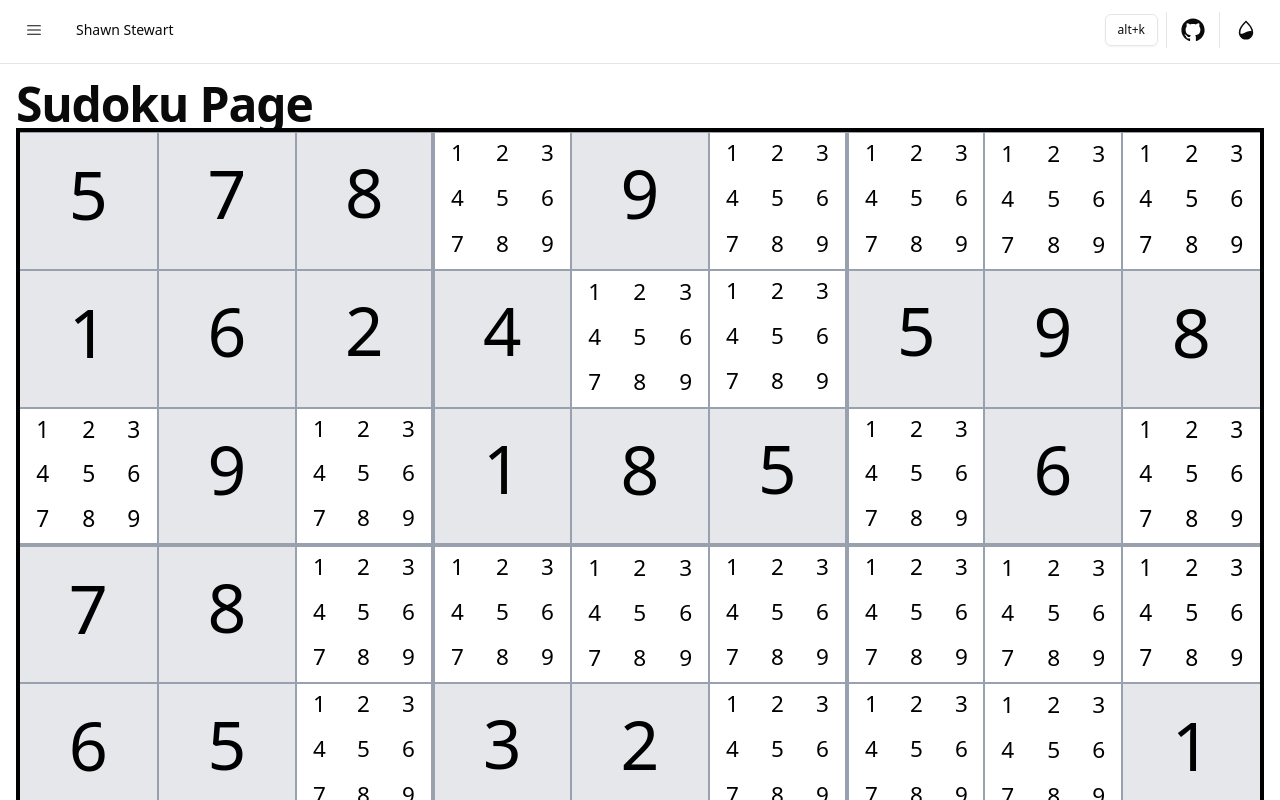
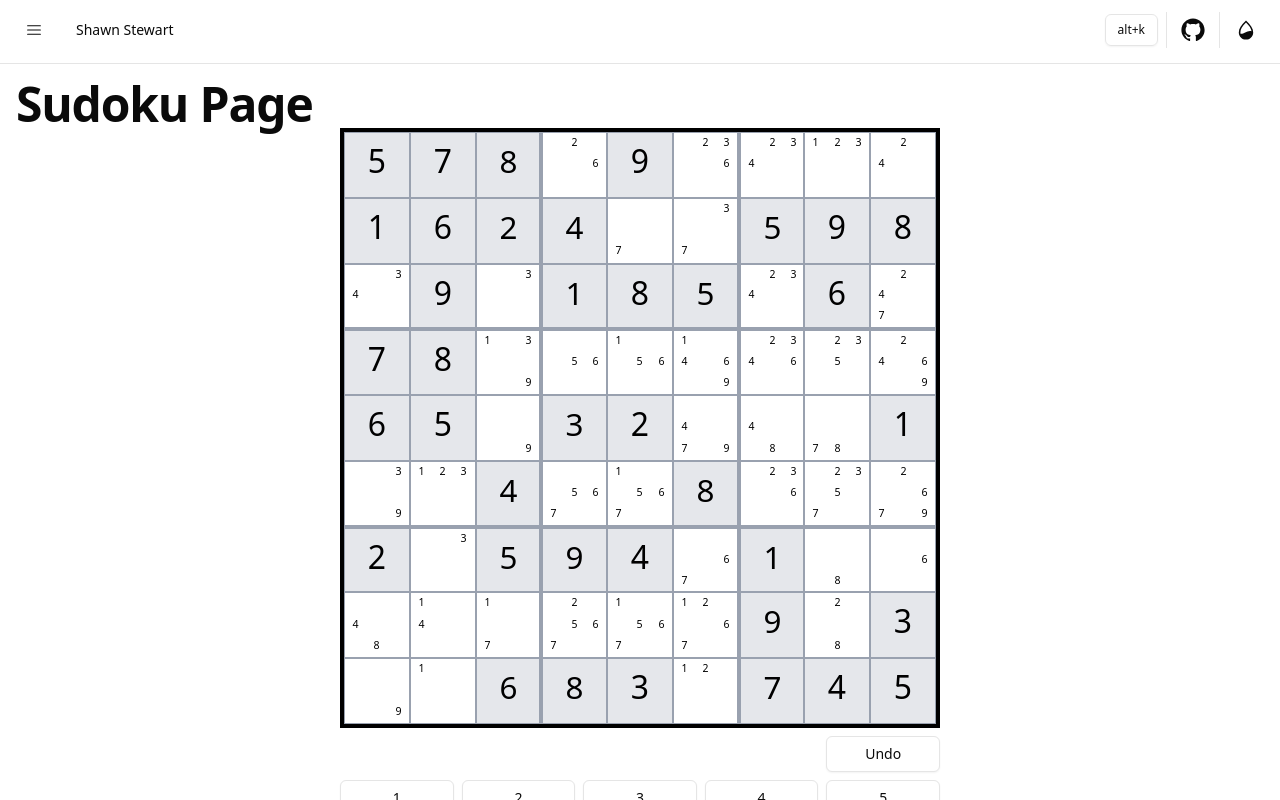
Before and after one commit to ShawnStewart/shawnstewart.github.io, a React (Vite) app: page /sudoku in a window 1280 px wide. Shown: the top 800 px of the page. Built offline with nearby package versions, Linux system fonts and the light colour scheme.

Commit message:
feat: cell candidates - track candidates with bitmask - add candidates bitmask helpers - automatically set valid candidates on board initialization - render candidates on cell tile

```diff
--- a/src/projects/Sudoku/Candidates.tsx
+++ b/src/projects/Sudoku/Candidates.tsx
@@ -1,17 +1,11 @@
+import { type CandidateMask, candidateMaskToList } from './helpers/candidates';
 import { Number } from './Number';
 
-export function Candidates() {
-  return (
-    <>
-      <Number>1</Number>
-      <Number>2</Number>
-      <Number>3</Number>
-      <Number>4</Number>
-      <Number>5</Number>
-      <Number>6</Number>
-      <Number>7</Number>
-      <Number>8</Number>
-      <Number>9</Number>
-    </>
-  );
+interface Props {
+  candidateMask: CandidateMask;
 }
+
+export function Candidates({ candidateMask }: Props) {
+  const candidates = candidateMaskToList(candidateMask);
+  return candidates.map((candidate) => <Number key={candidate}>{candidate}</Number>);
+}
--- a/src/projects/Sudoku/CellTile.tsx
+++ b/src/projects/Sudoku/CellTile.tsx
@@ -11,9 +11,9 @@ interface Props {
 }
 
 export function CellTile({ cell, focusedCell, handleFocus }: Props) {
-  const { blockId, column, readOnly, row, value } = cell;
+  const { blockId, column, readOnly, row, value, solutionCandidates } = cell;
 
-  const showCandidates = !value;
+  const showCandidates = !value && !!solutionCandidates;
   const isRelatedToFocusedCell =
     blockId === focusedCell?.blockId || column === focusedCell?.column || row === focusedCell?.row;
   const isFocusedCell = column === focusedCell?.column && row === focusedCell.row;
@@ -21,23 +21,24 @@ export function CellTile({ cell, focusedCell, handleFocus }: Props) {
 
   const className = cn(
     'aspect-square',
-    'border-[.5px] border-gray-400',
-    'grid grid-cols-3 grid-rows-3',
-    /* eslint-disable sort-keys-fix/sort-keys-fix */
+    'border-[.5px]  border-gray-400',
     {
-      'bg-yellow-100': isRelatedToFocusedCell,
-      'bg-gray-200': readOnly,
-      'bg-orange-400': isFocusedCell || isFocusedCellValue,
+      flex: !showCandidates,
+      'grid grid-cols-3 grid-rows-3': showCandidates,
     },
-    /* eslint-enable sort-keys-fix/sort-keys-fix */
+
+    { 'bg-yellow-100': isRelatedToFocusedCell },
+    { 'bg-gray-200': readOnly },
+    { 'bg-orange-400': isFocusedCell || isFocusedCellValue },
     'nth-[3n]:border-r-2',
     'nth-[3n+1]:border-l-2',
-    'nth-[9n]:border-r-0',
-    'nth-[9n+1]:border-l-0',
+    'nth-[9n]:border-r-[1px]',
+    'nth-[9n+1]:border-l-[1px]',
     'nth-[n+19]:nth-[-n+27]:border-b-2',
     'nth-[n+28]:nth-[-n+36]:border-t-2',
     'nth-[n+46]:nth-[-n+54]:border-b-2',
     'nth-[n+55]:nth-[-n+63]:border-t-2',
+    'select-none',
   );
 
   function handleClick() {
@@ -46,9 +47,9 @@ export function CellTile({ cell, focusedCell, handleFocus }: Props) {
 
   return (
     <div className={className} onClick={handleClick}>
-      {showCandidates && <Candidates />}
+      {showCandidates && <Candidates candidateMask={solutionCandidates} />}
       {value && (
-        <div className="col-span-3 row-span-3">
+        <div className="w-full">
           <Number>{value}</Number>
         </div>
       )}
--- a/src/projects/Sudoku/GameBoard.tsx
+++ b/src/projects/Sudoku/GameBoard.tsx
@@ -13,7 +13,7 @@ export function GameBoard() {
   }
 
   return (
-    <div className="grid aspect-square w-full grid-cols-9 grid-rows-9 border-4 border-black bg-white dark:border-gray-400">
+    <div className="grid-cols-sudoku grid-rows-sudoku grid aspect-square w-full border-4 border-black bg-white dark:border-gray-400">
       {board.map((row, rowIdx) =>
         row.map((cell, colIdx) => (
           <CellTile
--- a/src/projects/Sudoku/Sudoku.tsx
+++ b/src/projects/Sudoku/Sudoku.tsx
@@ -5,7 +5,7 @@ import { SudokuProvider } from './SudokuContext';
 export function Sudoku() {
   return (
     <SudokuProvider>
-      <div className="flex flex-col gap-2">
+      <div className="mx-auto flex max-w-[600px] flex-col gap-2">
         <GameBoard />
         <Controls />
       </div>
--- a/src/projects/Sudoku/SudokuContext.tsx
+++ b/src/projects/Sudoku/SudokuContext.tsx
@@ -1,17 +1,21 @@
 import type { ReactNode } from 'react';
 import { createContext, useContext, useState } from 'react';
 
+import { ALL_CANDIDATES, type CandidateMask } from './helpers/candidates';
+import { eliminateCandidates } from './helpers/solver';
 import { puzzle } from './puzzle';
 
 export interface SudokuCell {
   blockId: number;
   column: number;
   row: number;
+  solutionCandidates: CandidateMask;
+  readOnly: boolean;
+  userCandidates: CandidateMask;
   value: number | null;
-  readOnly: boolean;
 }
 
-type SudokuBoard = SudokuCell[][]; // 9x9 grid
+export type SudokuBoard = SudokuCell[][]; // 9x9 grid
 
 interface SudokuContextType {
   board: SudokuBoard;
@@ -32,6 +36,8 @@ function _getBlankBoard(): SudokuBoard {
         column,
         readOnly: false,
         row,
+        solutionCandidates: 0,
+        userCandidates: 0,
         value: null,
       };
     }),
@@ -39,17 +45,23 @@ function _getBlankBoard(): SudokuBoard {
 }
 
 function getPuzzle(): SudokuBoard {
-  return puzzle.map((r, row) =>
+  let board = puzzle.map((r, row) =>
     r.map(
       (value, column): SudokuCell => ({
         blockId: getBlockId({ column, row }),
         column,
         readOnly: !!value,
         row,
+        solutionCandidates: ALL_CANDIDATES,
+        userCandidates: 0,
         value: value || null,
       }),
     ),
   );
+
+  board = eliminateCandidates(board);
+
+  return board;
 }
 
 const SudokuContext = createContext<SudokuContextType | undefined>(undefined);
--- /dev/null
+++ b/src/projects/Sudoku/helpers/candidates.ts
@@ -0,0 +1,40 @@
+/**
+ * Bitmask representing numbers 1-9 true/false
+ * @example
+ * (base 10)   5 = 000000101 (base 2) // candidates 1 & 3
+ * (base 10) 480 = 111100000 (base 2) // candidates 9, 8, 7, & 6
+ */
+export type CandidateMask = number;
+
+// left shift 9: -> 1000000000
+// subtract 1:   -> 0111111111 (9 bits of 1)
+export const ALL_CANDIDATES = (1 << 9) - 1;
+
+export function hasCandidate(mask: CandidateMask, num: number) {
+  const numMask = 1 << (num - 1);
+  return (mask & numMask) !== 0;
+}
+
+export function toggleCandidate(mask: CandidateMask, num: number) {
+  const numMask = 1 << (num - 1);
+  return mask ^ numMask;
+}
+
+export function addCandidate(mask: CandidateMask, num: number) {
+  const numMask = 1 << (num - 1);
+  return mask | numMask;
+}
+
+export function removeCandidate(mask: CandidateMask, num: number) {
+  const numMask = 1 << (num - 1);
+  return mask & ~numMask;
+}
+
+export function candidateMaskToList(mask: CandidateMask) {
+  const result: (number | null)[] = [];
+  for (let i = 0; i < 9; i++) {
+    const numMask = 1 << i;
+    result.push(mask & numMask ? i + 1 : null);
+  }
+  return result;
+}
--- /dev/null
+++ b/src/projects/Sudoku/helpers/solver.ts
@@ -0,0 +1,42 @@
+import type { SudokuBoard } from '../SudokuContext';
+import type { CandidateMask } from './candidates';
+
+export function eliminateCandidates(board: SudokuBoard) {
+  return board.map((row, r) =>
+    row.map((cell, c) => {
+      if (cell.value !== null) {
+        cell.solutionCandidates = 0;
+        return cell;
+      }
+
+      let usedMask: CandidateMask = 0;
+
+      // Row
+      for (let col = 0; col < 9; col++) {
+        const val = board[r][col].value;
+        if (val) usedMask |= 1 << (val - 1);
+      }
+
+      // Column
+      for (let row = 0; row < 9; row++) {
+        const val = board[row][c].value;
+        if (val) usedMask |= 1 << (val - 1);
+      }
+
+      // Block
+      const br = Math.floor(r / 3) * 3;
+      const bc = Math.floor(c / 3) * 3;
+      for (let rr = br; rr < br + 3; rr++) {
+        for (let cc = bc; cc < bc + 3; cc++) {
+          const val = board[rr][cc].value;
+          if (val) usedMask |= 1 << (val - 1);
+        }
+      }
+
+      return {
+        ...cell,
+        solutionCandidates: cell.solutionCandidates & ~usedMask,
+      };
+    }),
+  );
+}
--- a/tailwind.config.js
+++ b/tailwind.config.js
@@ -55,6 +55,12 @@ export default {
           5: 'hsl(var(--chart-5))',
         },
       },
+      gridTemplateColumns: {
+        sudoku: 'repeat(9, 1fr)',
+      },
+      gridTemplateRows: {
+        sudoku: 'repeat(9, 1fr)',
+      },
     },
   },
   plugins: [require('tailwindcss-animate')],
```
